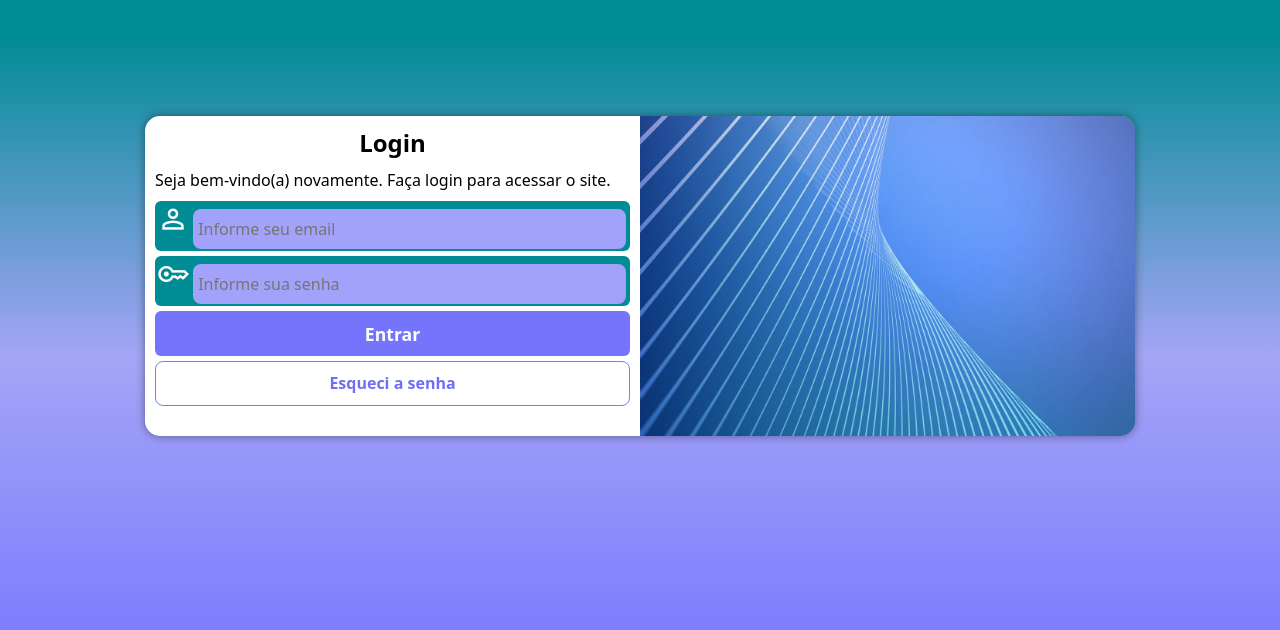
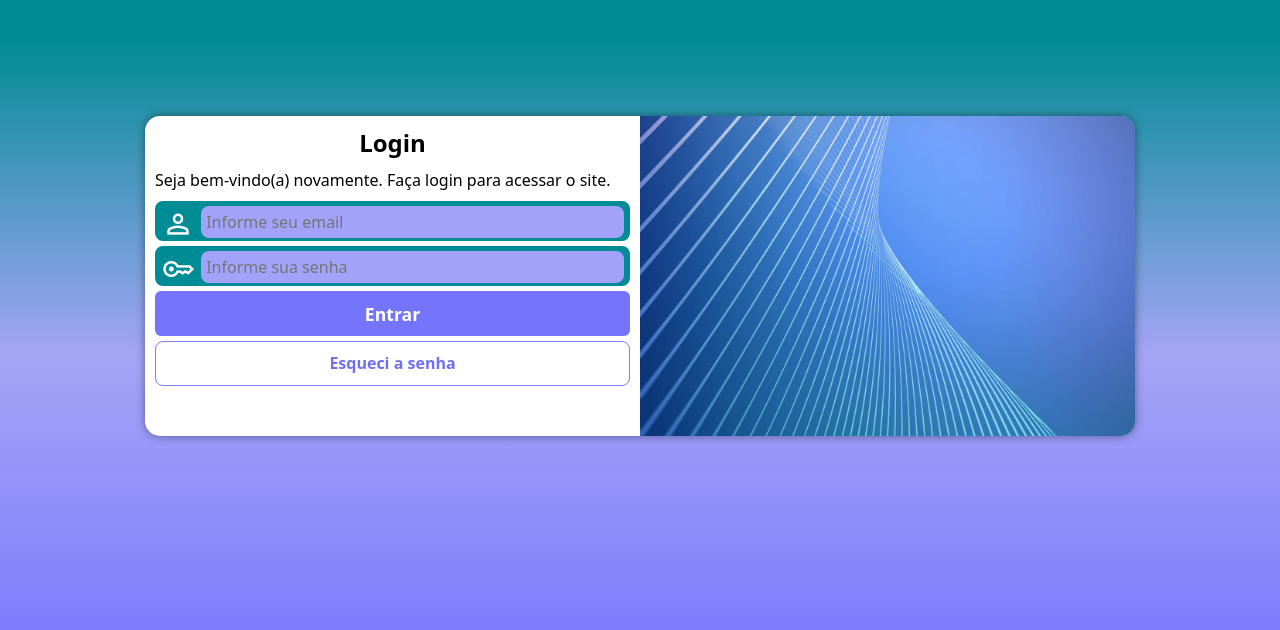
Before and after one commit to ElissonDouglas/projeto-painel-login, a plain HTML site: page index.html in a window 1280 px wide. Shown: the part 124-754 px from the top of the page. Drawn offline with nearby package versions, Linux system fonts and the light colour scheme.

Commit message:
improved the inputs

```diff
--- a/estilos/media-query.css
+++ b/estilos/media-query.css
@@ -1,7 +1,7 @@
 @charset "utf-8";
 
 
-@media screen and (min-width: 768px) and (max-width: 992px) {
+@media screen and (min-width: 768px) and (max-width: 992px) {  /* Configurações para tablets */
     body {
         background-image: linear-gradient(#008C94 20%, rgb(165, 165, 246),rgb(119, 119, 255));
     }
@@ -31,7 +31,7 @@
     }
 }
 
-@media screen and (min-width: 992px) {
+@media screen and (min-width: 992px) { /* Configurações para desktop e telas grandes */
     body {
         background-image: linear-gradient(#008C94 20%, rgb(165, 165, 246),rgb(119, 119, 255));
     }
@@ -55,8 +55,4 @@
     section#login-screen > div#form p {
         font-size: 1em;
     }
-
-    .entradas > input {
-        width: 92%;
-    }
 }
--- a/estilos/style.css
+++ b/estilos/style.css
@@ -1,9 +1,6 @@
 @charset "utf-8";
 
-/*
-    Laranja: #FF7519
-    azul: #008C94
-*/
+/* Configurações para mobile */
 
 * {
     font-family: system-ui, -apple-system, BlinkMacSystemFont, 'Segoe UI', Roboto, Oxygen, Ubuntu, Cantarell, 'Open Sans', 'Helvetica Neue', sans-serif;
@@ -75,17 +72,30 @@ section#login-screen > div#form h1{
 
 #botao-entrar:hover {
     background-color: rgb(49, 49, 243);
+    cursor: pointer;
+}
+
+.entradas {
+    display: block;
+    background-color: #008C94;
+    border: 2px solid #008C94;
+    padding: 2px;
+    border-radius: 8px;
+    width: 100%;
+    height: 40px;
+    margin: 5px 0px;
 }
 
 
 .entradas > input{
     background-color: rgb(162, 162, 251);
     border-radius: 8px;
-    height: 40px;
+    height: 100%;
     font-size: 1em;
-    width: 85%;
+    width: calc(100% - 44px);
     padding: 5px;
     border: none;
+    transform: translateY(-12px);
 }
 
 
@@ -97,18 +107,11 @@ section#login-screen > div#form h1{
     background-color: white;
 }
 
-.entradas {
-    display: block;
-    background-color: #008C94;
-    padding: 2px;
-    border-radius: 6px;
-    width: 100%;
-}
-
 .entradas > span {
     display: inline-block;
     color: white;
     font-size: 2em;
+    padding: 3px;
 }
 
 #esqueci {
```
